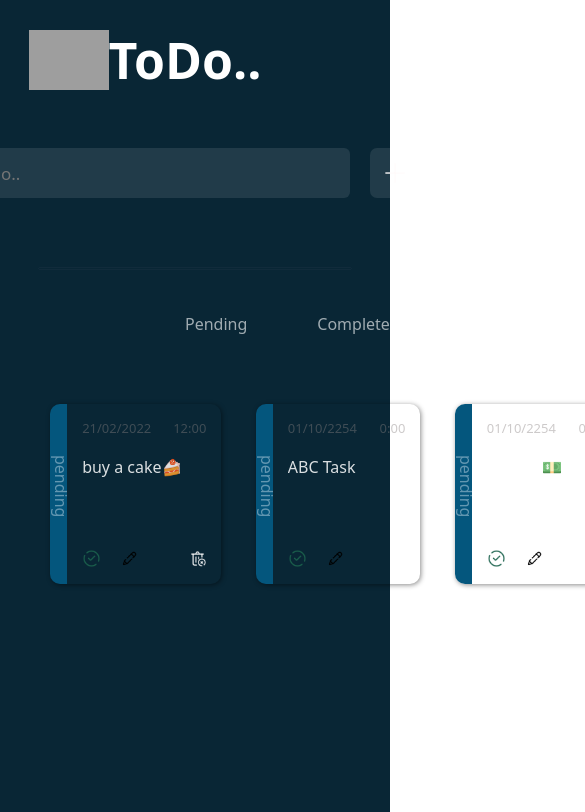
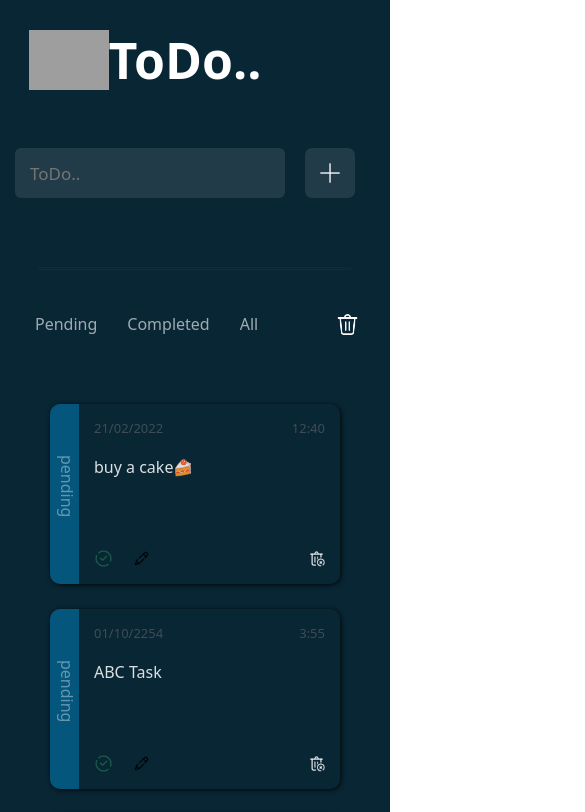
Before and after one commit to RAHEEMUDHEEN-MA/react_futura, a React (Create React App) app: page /pending in a window 390 px wide. Shown: the top 812 px of the page, 585 px wide, since content can reach past the window. Built offline with nearby package versions, Linux system fonts and the light colour scheme; grey boxes are pictures that could not be loaded.

Commit message:
todo finished

```diff
--- a/src/Test_works/ToDo/NavToDo.jsx
+++ b/src/Test_works/ToDo/NavToDo.jsx
@@ -20,7 +20,7 @@ function NavToDo() {
 
       <div className="navright">
         <NavLink activeClassName="activeLinkss" to="/deleted">
-          <img className="bin" src={trash} alt="Trash" />
+          <img height={35} className="bin" src={trash} alt="Trash" />
         </NavLink>
       </div>
     </div>
--- a/src/Test_works/ToDo/Styles/HomeToDo.css
+++ b/src/Test_works/ToDo/Styles/HomeToDo.css
@@ -51,6 +51,27 @@
     margin-left: 20px;
 }
 
+@media only screen and (max-width:960px){
+    .maindiv input{
+        padding: 15px;
+        width: 350px;
+    }
+}
+
+
+@media only screen and (max-width:720px){
+    .maindiv input{
+        padding: 15px;
+        width: 300px;
+    }
+}
+@media only screen and (max-width:640px){
+    .maindiv input{
+        padding: 15px;
+        width: 270px;
+    }
+}
+
 #lineh{
     margin-top: 50px;
     margin-bottom: 25px;
--- a/src/Test_works/ToDo/Styles/NavToDo.css
+++ b/src/Test_works/ToDo/Styles/NavToDo.css
@@ -6,12 +6,14 @@
   .navholder {
     width: 100%;
     height: 60px;
-    padding: 0px 150px;
+    padding: 0px 50px;
     display: flex;
     flex-direction: row;
     justify-content: space-between;
     overflow: hidden;
   }
+
+
 
   .navleft,
   .navright {
@@ -37,3 +39,23 @@
     color: white;
     border-bottom: solid tomato 4px;
   }
+
+ @media only screen and (max-width: 555px) {
+  /* Apply styles for screens up to 525px wide */
+  .navholder {
+    padding: 0 20px; /* Adjust padding for smaller screens */
+  }
+
+  .bin{
+    height: 25px;
+  }
+}
+
+@media only screen and (max-width:425px){
+  .linkss {
+    text-decoration: none;
+    color: rgba(255, 255, 255, 0.615);
+    padding: 10px 10px;
+    margin: 0px 5px;
+  }
+}
--- a/src/Test_works/ToDo/Styles/ToDoCompleted.css
+++ /dev/null
@@ -1,78 +0,0 @@
-*{
-    margin: 0;
-    padding: 0;
-}
-
-.tileGrid{
-    width: 100%;
-    padding: 50px;
-    /* background-color: gray; */
-    display: grid;
-    grid-template-columns: 1fr 1fr 1fr 1fr ;
-    grid-template-rows: 180px 180px 180px 180px 180px  ;
-    gap: 35px;
-}
-.tile{
-    /* background-color: wheat; */
-    display: flex;
-    flex-direction: row;
-    border-radius: 10px ;
-    box-shadow: 1px 1px 5px rgba(0, 0, 0, 0.453);
-}
-.leftstatusBarC{
-    /* background-color: #047d53; */
-    /* overflow: hidden; */
-    width: 10%;
-    display: flex;
-    align-items: center;
-    justify-content: center;
-    border-radius: 10px 0px 0px 10px;
-    padding: 5px;
-
-}
-.leftstatusBarC p{
-    color: rgba(240, 248, 255, 0.403);
-    writing-mode: vertical-rl; /* Vertical writing mode from right to left */
-    text-orientation: mixed; /* Displays the text from bottom to top */
-    white-space: nowrap; /* Prevents the text from wrapping */
-    margin-left: 5px;
-}
-.mainCont{
-    padding: 15px;
-    display: flex;
-    width: 100%;
-    flex-direction: column;
-}
-
-.subdiv{
-    display: flex;
-    flex-direction: column;
-    justify-content: space-between;
-    height: 100%;
-    /* background-color: bisque; */
-}
-
-.timeDate{
-    display: flex;
-    flex-direction: row;
-    justify-content: space-between;
-    width: 100%;
-    font-size: 13px;
-    color: rgba(218, 22, 22, 0.292);
-}
-.timeDate p{
-    color: rgba(137, 130, 130, 0.422);
-}
-.mainCont button{
-    border: none;
-    background: transparent;
-}
-
-.options{
-    display: flex;
-    justify-content: space-between;
-}
-.leftoption{
-    display: flex;
-    gap: 20px;
-}
--- a/src/Test_works/ToDo/Styles/ToDoDeleted.css
+++ b/src/Test_works/ToDo/Styles/ToDoDrid.css
@@ -6,21 +6,44 @@
 .tileGrid{
     width: 100%;
     padding: 50px;
-    /* background-color: gray; */
+
     display: grid;
     grid-template-columns: 1fr 1fr 1fr 1fr ;
     grid-template-rows: 180px 180px 180px 180px 180px  ;
     gap: 35px;
 }
+
+
+@media only screen and (max-width: 960px) {
+    .tileGrid {
+      /* Modify the number of columns in the grid */
+      display: grid;
+      grid-template-columns: repeat(2, 2fr); /* Two columns */
+      gap: 30px; /* Optional: Adjust the gap between tiles */
+    }
+  }
+
+
+
+@media only screen and (max-width: 600px) {
+    .tileGrid {
+      /* Modify the number of columns in the grid */
+      display: grid;
+      grid-template-columns: repeat(1, 2fr); /* Two columns */
+      gap: 25px; /* Optional: Adjust the gap between tiles */
+    }
+  }
+
+
 .tile{
-    /* background-color: wheat; */
+    /* background-color: rgba(179, 215, 245, 0.259); */
     display: flex;
     flex-direction: row;
     border-radius: 10px ;
-    box-shadow: 1px 1px 5px rgba(0, 0, 0, 0.453);
+    box-shadow: 1px 1px 5px rgba(0, 0, 0, 0.823);
 }
 .leftstatusBar{
-    background-color: #04567D;
+    /* background-color: #8a1212; */
     /* overflow: hidden; */
     width: 10%;
     display: flex;
@@ -42,6 +65,7 @@
     display: flex;
     width: 100%;
     flex-direction: column;
+    color: rgba(255, 255, 255, 0.856);
 }
 
 .subdiv{
@@ -61,7 +85,7 @@
     color: rgba(218, 22, 22, 0.292);
 }
 .timeDate p{
-    color: rgba(137, 130, 130, 0.422);
+    color: rgba(238, 224, 224, 0.451);
 }
 .mainCont button{
     border: none;
--- a/src/Test_works/ToDo/Styles/ToDopending.css
+++ /dev/null
@@ -1,90 +0,0 @@
-*{
-    margin: 0;
-    padding: 0;
-}
-
-.tileGrid{
-    width: 100%;
-    padding: 50px;
-    /* background-color: gray; */
-    display: grid;
-    grid-template-columns: 1fr 1fr 1fr 1fr ;
-    grid-template-rows: 180px 180px 180px 180px 180px  ;
-    gap: 35px;
-}
-
-/* For screens smaller than or equal to 600 pixels wide (considered as mobile) */
-@media only screen and (max-width: 600px) {
-    .tileGrid {
-      /* Modify the number of columns in the grid */
-      display: grid;
-      grid-template-columns: repeat(2, 1fr); /* Two columns */
-      gap: 10px; /* Optional: Adjust the gap between tiles */
-    }
-  }
-
-.tile{
-    /* background-color: rgba(179, 215, 245, 0.259); */
-    display: flex;
-    flex-direction: row;
-    border-radius: 10px ;
-    box-shadow: 1px 1px 5px rgba(0, 0, 0, 0.823);
-}
-.leftstatusBar{
-    /* background-color: #8a1212; */
-    /* overflow: hidden; */
-    width: 10%;
-    display: flex;
-    align-items: center;
-    justify-content: center;
-    border-radius: 10px 0px 0px 10px;
-    padding: 5px;
-
-}
-.leftstatusBar p{
-    color: rgba(240, 248, 255, 0.403);
-    writing-mode: vertical-rl; /* Vertical writing mode from right to left */
-    text-orientation: mixed; /* Displays the text from bottom to top */
-    white-space: nowrap; /* Prevents the text from wrapping */
-    margin-left: 5px;
-}
-.mainCont{
-    padding: 15px;
-    display: flex;
-    width: 100%;
-    flex-direction: column;
-    color: rgba(255, 255, 255, 0.856);
-}
-
-.subdiv{
-    display: flex;
-    flex-direction: column;
-    justify-content: space-between;
-    height: 100%;
-    /* background-color: bisque; */
-}
-
-.timeDate{
-    display: flex;
-    flex-direction: row;
-    justify-content: space-between;
-    width: 100%;
-    font-size: 13px;
-    color: rgba(218, 22, 22, 0.292);
-}
-.timeDate p{
-    color: rgba(137, 130, 130, 0.422);
-}
-.mainCont button{
-    border: none;
-    background: transparent;
-}
-
-.options{
-    display: flex;
-    justify-content: space-between;
-}
-.leftoption{
-    display: flex;
-    gap: 20px;
-}
--- a/src/Test_works/ToDo/Styles/ToDotiles.css
+++ /dev/null
@@ -1,83 +0,0 @@
-*{
-    margin: 0;
-    padding: 0;
-}
-
-.tileGrid{
-    width: 100%;
-    padding: 50px;
-    /* background-color: gray; */
-    display: grid;
-    grid-template-columns: 1fr 1fr 1fr 1fr ;
-    grid-template-rows: 180px 180px 180px 180px 180px  ;
-    gap: 35px;
-}
-.tile{
-    /* background-color: wheat; */
-    display: flex;
-    flex-direction: row;
-    border-radius: 10px ;
-    box-shadow: 1px 1px 5px rgba(226, 7, 7, 0.453);
-}
-.leftstatusBar{
-    background-color: #04567D;
-    /* overflow: hidden; */
-    width: 10%;
-    display: flex;
-    align-items: center;
-    justify-content: center;
-    border-radius: 10px 0px 0px 10px;
-    padding: 5px;
-
-}
-.leftstatusBar p{
-    color: rgba(240, 248, 255, 0.403);
-    writing-mode: vertical-rl; /* Vertical writing mode from right to left */
-    text-orientation: mixed; /* Displays the text from bottom to top */
-    white-space: nowrap; /* Prevents the text from wrapping */
-    margin-left: 5px;
-}
-.mainCont{
-    padding: 15px;
-    display: flex;
-    width: 100%;
-    flex-direction: column;
-}
-
-.subdiv{
-    display: flex;
-    flex-direction: column;
-    justify-content: space-between;
-    height: 100%;
-    /* background-color: bisque; */
-}
-
-.timeDate{
-    display: flex;
-    flex-direction: row;
-    justify-content: space-between;
-    width: 100%;
-    font-size: 13px;
-    color: rgba(218, 22, 22, 0.292);
-}
-.timeDate p{
-    color: rgba(137, 130, 130, 0.422);
-}
-.mainCont button{
-    border: none;
-    background: transparent;
-}
-
-.options{
-    display: flex;
-    justify-content: space-between;
-}
-.leftoption{
-    display: flex;
-    gap: 20px;
-}
-
-.subdiv p{
-    max-width: 200px;
-    overflow: hidden;
-}
--- a/src/Test_works/ToDo/ToDoCompleted.jsx
+++ b/src/Test_works/ToDo/ToDoCompleted.jsx
@@ -1,5 +1,5 @@
 import React, { useContext } from 'react'
-import './Styles/ToDoCompleted.css'
+import "./Styles/ToDoDrid.css";
 import { ToDoContext } from "./RouterToDo";
 import completedImage from "./assets/icons8-checkmark-25.png";
 import editimg from "./assets/icons8-edit-25 (1).png";
@@ -16,7 +16,7 @@ function ToDoCompleted() {
     <div className="tileGrid">
     {pendingdata.map((demo) => (
       <div className="tile">
-        <div className="leftstatusBarC" style={{
+        <div className="leftstatusBar" style={{
           backgroundColor:"#047d53"
             }} >
           <p>{demo.status}</p>
--- a/src/Test_works/ToDo/ToDoData.js
+++ b/src/Test_works/ToDo/ToDoData.js
@@ -1,12 +1,14 @@
 const ToDodataArray=[
-    {id:1,date:"21/02/2022",time:"12:00",todo:"buy a cake🍰" ,status:"pending",},
-    {id:2,date:"01/10/2254",time:"0:00",todo:"ABC Task",status:"pending"},
-    {id:3,date:"01/10/2254",time:"0:00",todo:"nothing aple abg noom gate rate dfsshbjhdsfbdjshgjdfbjgb",status:"deleted"},
-    {id:4,date:"01/10/2254",time:"0:00",todo:"money 💵",status:"pending"},
+    {id:1,date:"21/02/2022",time:"12:40",todo:"buy a cake🍰" ,status:"pending",},
+    {id:2,date:"01/10/2254",time:"3:55",todo:"ABC Task",status:"pending"},
+    {id:3,date:"01/10/2254",time:"10:07",todo:"nothing aple abg noom gate rate dfsshbjhdsfbdjshgjdfbjgb",status:"deleted"},
+    {id:4,date:"01/10/2254",time:"01:21",todo:"money 💵",status:"pending"},
     {id:5,date:"21/02/2022",time:"12:00",todo:"brought a pan",status:"completed"},
-    {id:6,date:"01/10/2254",time:"0:00",todo:"shot",status:"completed"},
-    {id:7,date:"21/02/2022",time:"12:00",todo:"brought a car",status:"deleted"},
-    {id:7,date:"21/02/2022",time:"12:00",todo:"ABCDEFG HIJKLMNP,QE",status:"deleted"},
+    {id:6,date:"01/10/2254",time:"7:00",todo:"shot",status:"completed"},
+    {id:7,date:"21/02/2022",time:"12:52",todo:"brought a car",status:"deleted"},
+    {id:7,date:"21/02/2022",time:"1:25",todo:"ABCDEFG HIJKLMNP,QE",status:"deleted"},
+    {id:4,date:"01/10/2254",time:"4:00",todo:"Movie ",status:"pending"},
+
 
 ]
 export default ToDodataArray
--- a/src/Test_works/ToDo/ToDoDeleted.jsx
+++ b/src/Test_works/ToDo/ToDoDeleted.jsx
@@ -1,6 +1,6 @@
 // import React from 'react'
 import React, { useContext } from 'react'
-import './Styles/ToDoDeleted.css'
+import "./Styles/ToDoDrid.css";
 import { ToDoContext } from "./RouterToDo";
 import completedImage from "./assets/icons8-checkmark-25.png";
 import editimg from "./assets/icons8-edit-25 (1).png";
--- a/src/Test_works/ToDo/ToDotiles.jsx
+++ b/src/Test_works/ToDo/ToDotiles.jsx
@@ -1,6 +1,6 @@
 import React, { useContext, useState } from 'react'
 import { ToDoContext } from './RouterToDo'
-import './Styles/ToDotiles.css'
+import "./Styles/ToDoDrid.css";
 
 import completedImage from "./assets/icons8-checkmark-25.png";
 import editimg from "./assets/icons8-edit-25 (1).png";
@@ -33,7 +33,7 @@ function ToDotiles() {
     }
   return (
     <div className="tileGrid">
-    {alldata.map((demo,tileindex) => (
+    {data.map((demo,tileindex) => (
       <div className="tile" key={demo.id}>
         <div className="leftstatusBar" style={{
               backgroundColor:
--- a/src/Test_works/ToDo/TodoPending.jsx
+++ b/src/Test_works/ToDo/TodoPending.jsx
@@ -1,5 +1,5 @@
 import React, { useContext, useEffect, useState } from "react";
-import "./Styles/ToDopending.css";
+import "./Styles/ToDoDrid.css";
 import { ToDoContext } from "./RouterToDo";
 import completedImage from "./assets/icons8-checkmark-25.png";
 import editimg from "./assets/icons8-edit-25 (1).png";
```
